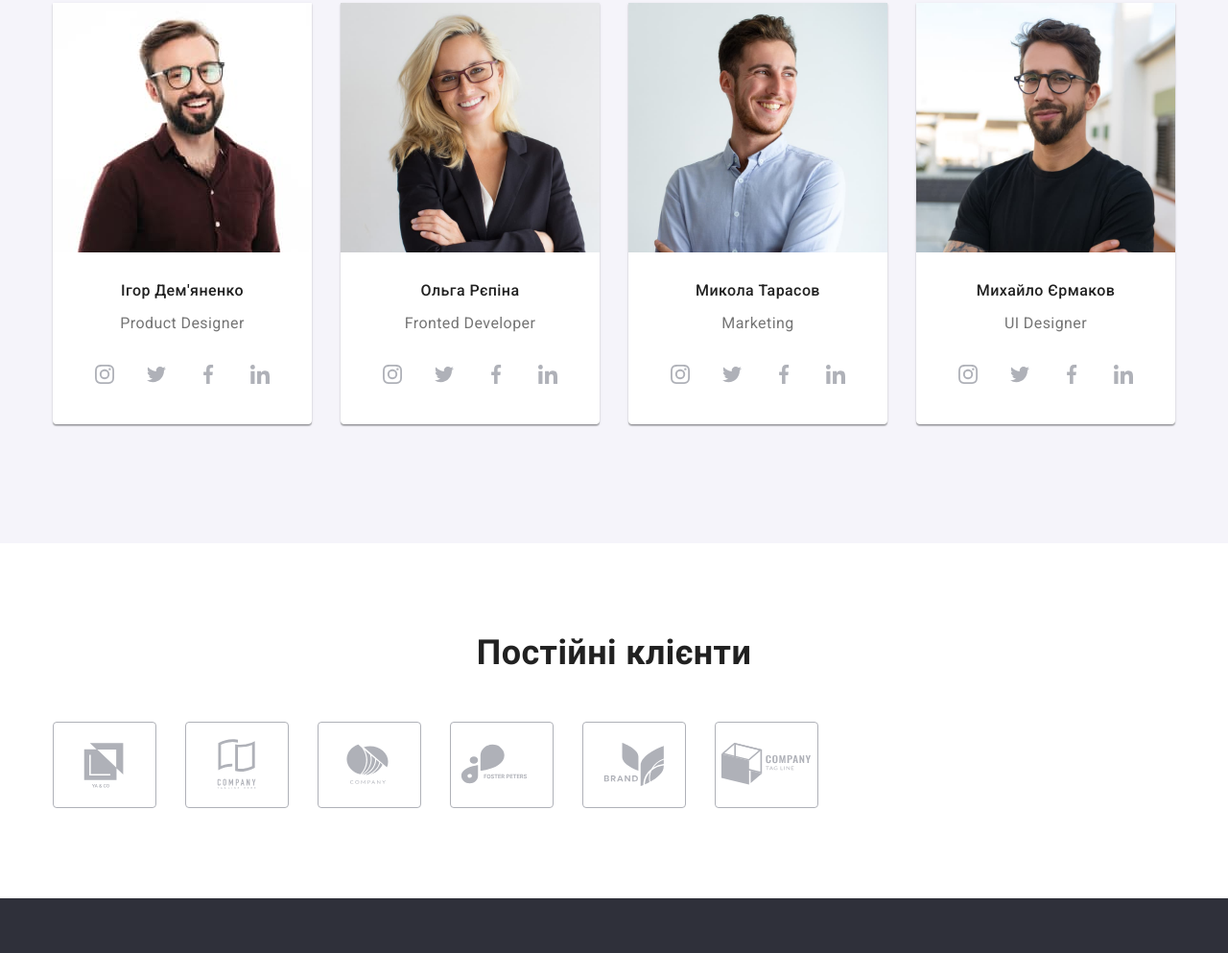
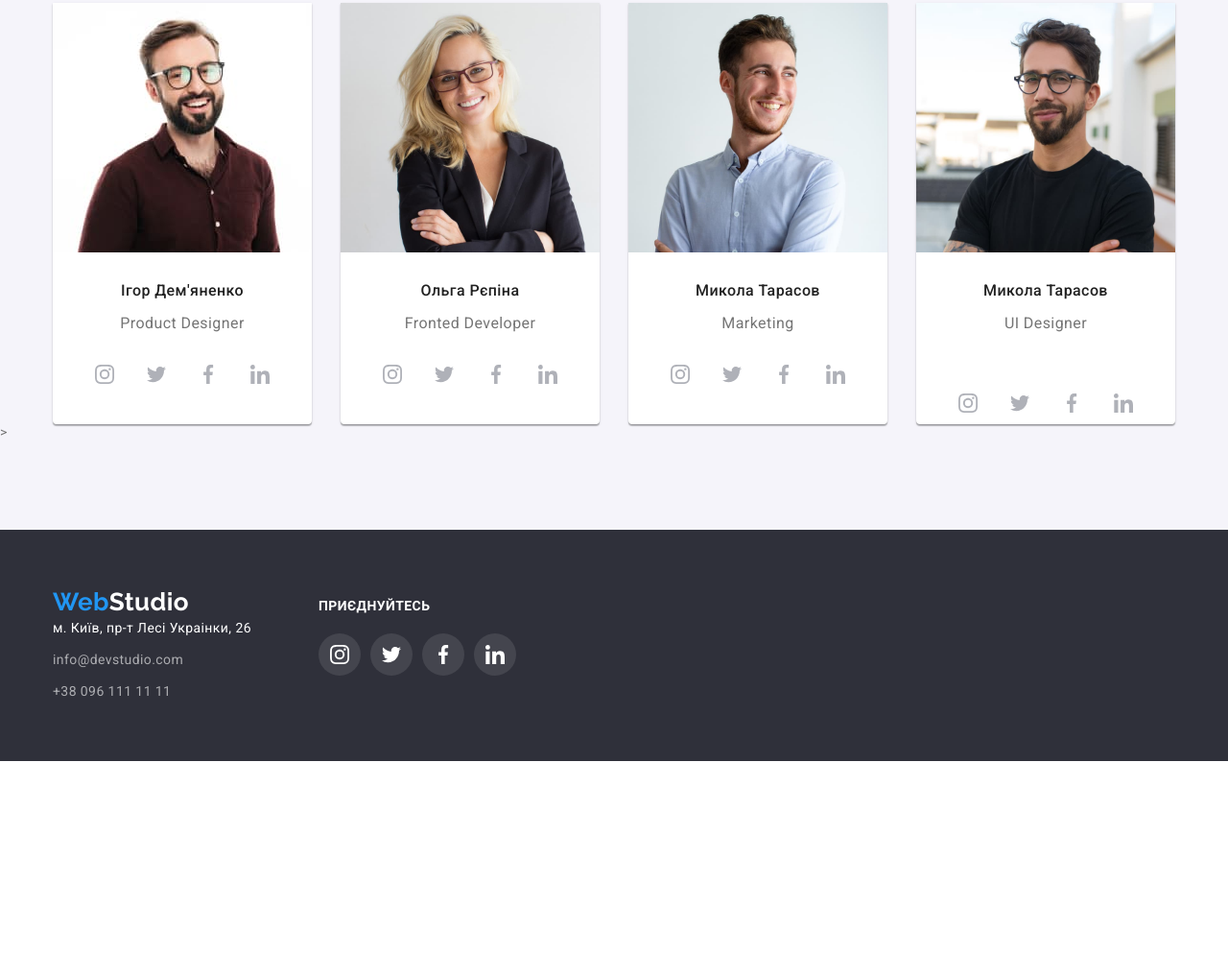
Before and after one commit to Anastasiako6/goit-markup-hw-04, a plain HTML site: page index.html in a window 1280 px wide. Shown: the part 1787-2780 px from the top of the page at 96% size. After the commit the page ends 2580 px from the top, so only its background shows below. Drawn offline with nearby package versions, Linux system fonts and the light colour scheme.

Commit message:
members card

```diff
--- a/css/styles.css
+++ b/css/styles.css
@@ -133,6 +133,8 @@ body {
 
 
 .header-communication-item{
+    display: flex;
+    align-items: center;
     font-weight: 500;
     line-height: 1.14;
     letter-spacing: 0.02em;
@@ -156,6 +158,8 @@ body {
     background-repeat: no-repeat;
     background-position: center;
     background-size: cover;
+    max-width: 1600px;
+    margin: 0 auto;
 }
 
 .hero-title{
@@ -274,27 +278,19 @@ body {
 }
 
 .members-item{
-    padding-bottom: 30px;
+    background-color: #fff;
+    box-shadow: 0px 1px 3px rgba(0, 0, 0, 0.12), 0px 1px 1px rgba(0, 0, 0, 0.14), 0px 2px 1px rgba(0, 0, 0, 0.2);
+    border-radius: 0px 0px 4px 4px;
 }
 
 .members-item:not(:last-child){
-    width: 270px;
     margin-right: 30px;
 }
 
 .members-list{
     display: flex;
 }
-.members-card{
-    width: 270px;
-    background-color: #fff;
-    box-shadow: 0px 1px 3px rgba(0, 0, 0, 0.12), 0px 1px 1px rgba(0, 0, 0, 0.14), 0px 2px 1px rgba(0, 0, 0, 0.2);
-    border-radius: 0px 0px 4px 4px;
-    padding-bottom: 30px;
-}
-.members-photo{
-    margin-bottom: 30px;
-}
+
 .section-members{
     background-color: var(--color-section-members);
 }
@@ -325,7 +321,6 @@ body {
     line-height: 1.9;
     text-align: center;
 }
-/*  */
 
 /* ----------client----------- */
 
@@ -360,9 +355,7 @@ body {
 .logo-footer-part{
     color: var(--accent-text-color);
 }
-.link{
-    display: inline-block;
-}
+
 .address-item:not(:last-child){
     margin-bottom: 9px;
 }
@@ -544,7 +537,7 @@ body {
     background-color: var(--accent-text-color);
 }
 
-.section-members-link:hover .client-icon, .section-members-link:focus.client-icon{
+.section-members-link:hover .client-icon, .section-members-link:focus .client-icon{
     fill: var(--primary-white-color);
 }
 
@@ -583,3 +576,10 @@ body {
 .client-link:hover .client-icon, .client-link:focus .client-icon{
     fill: var(--accent-text-color);
 }
+
+
+
+.members-card{
+    padding-top: 30px;
+    padding-bottom: 30px;
+}
--- a/index.html
+++ b/index.html
@@ -96,6 +96,7 @@
                 </ul>
             </div>
         </section>
+
         <section class="work-example section">
            <div class="container">
             <h2 class="section-title padding-title">Чим ми займаємось</h2>
@@ -106,13 +107,14 @@
             </ul>
            </div>
         </section>
+
         <section class="section-members section">
             <div class="container">
                 <h2 class="section-title members padding-title">Наша команда</h2>
                 <ul class="members-list list">
                     <li class="members-item">
+                        <img class="members-photo" src="./images/team_card_1.jpg" alt="Фото Ігор Дем'яненко" width="270" height="260">
                         <div class="members-card">
-                            <img class="members-photo" src="./images/team_card_1.jpg" alt="Фото Ігор Дем'яненко" width="270" height="260">
                             <h3 class="section-members-name">Ігор Дем'яненко</h3>
                             <p class="section-members-job">Product Designer</p>
                             <ul class="section-members-list list">
@@ -153,8 +155,8 @@
                     </li>
 
                     <li class="members-item">
+                        <img class="members-photo" src="./images/team_card_2.jpg" alt="Фото Ольга Рєпіна" width="270" height="260">
                         <div class="members-card">
-                            <img class="members-photo" src="./images/team_card_2.jpg" alt="Фото Ольга Рєпіна" width="270" height="260">
                             <h3 class="section-members-name">Ольга Рєпіна</h3>
                             <p class="section-members-job">Fronted Developer</p>
                             <ul class="section-members-list list">
@@ -195,8 +197,8 @@
                     </li>
 
                     <li class="members-item">
+                        <img class="members-photo" src="./images/team_card_3.jpg" alt="Фото Микола Тарасов" width="270" height="260">
                         <div class="members-card">
-                            <img class="members-photo" src="./images/team_card_3.jpg" alt="Фото Микола Тарасов" width="270" height="260">
                             <h3 class="section-members-name">Микола Тарасов</h3>
                             <p class="section-members-job">Marketing</p>
                             <ul class="section-members-list list">
@@ -237,10 +239,11 @@
                     </li>
 
                     <li class="members-item">
+                        <img class="members-photo" src="./images/team_card_4.jpg" alt="Фото Михайло Єрмаков" width="270" height="260">
                         <div class="members-card">
-                            <img class="members-photo" src="./images/team_card_4.jpg" alt="Фото Михайло Єрмаков" width="270" height="260">
-                            <h3 class="section-members-name">Михайло Єрмаков </h3>
+                            <h3 class="section-members-name">Микола Тарасов</h3>
                             <p class="section-members-job">UI Designer</p>
+                        </div>
                             <ul class="section-members-list list">
                                 <li class="section-members-item">
                                     <a href="" class="section-members-link link" target="_blank"
@@ -275,65 +278,9 @@
                                     </a>
                                 </li>
                             </ul>
-                        </div>
                     </li>
                 </ul>
-            </div>
-        </section>
-        <section class="client section">
-            <div class="container">
-                <h2 class="section-title">Постійні клієнти</h2>
-                <ul class="client-list list">
-                    <li class="client-item">
-                        <a href="" class="client-link link" target="_blank"
-                            rel="noopener noreferrer nofollow">
-                            <svg class="client-icon" width="106" height="60">
-                                <use href="./images/icons.svg#icon-logo-1"></use>
-                            </svg>
-                        </a>
-                    </li>
-                    <li class="client-item">
-                        <a href="" class="client-link link" target="_blank"
-                            rel="noopener noreferrer nofollow">
-                            <svg class="client-icon" width="106" height="60">
-                                <use href="./images/icons.svg#icon-logo-2"></use>
-                            </svg>
-                        </a>
-                    </li>
-                    <li class="client-item">
-                        <a href="" class="client-link link" target="_blank"
-                            rel="noopener noreferrer nofollow">
-                            <svg class="client-icon" width="106" height="60">
-                                <use href="./images/icons.svg#icon-logo-3"></use>
-                            </svg>
-                        </a>
-                    </li>
-                    <li class="client-item">
-                        <a href="" class="client-link link" target="_blank"
-                            rel="noopener noreferrer nofollow">
-                            <svg class="client-icon" width="106" height="60">
-                                <use href="./images/icons.svg#icon-logo-4"></use>
-                            </svg>
-                        </a>
-                    </li>
-                    <li class="client-item">
-                        <a href="" class="client-link link" target="_blank"
-                            rel="noopener noreferrer nofollow">
-                            <svg class="client-icon" width="106" height="60">
-                                <use href="./images/icons.svg#icon-logo-5"></use>
-                            </svg>
-                        </a>
-                    </li>
-                    <li class="client-item">
-                        <a href="" class="client-link link" target="_blank"
-                        rel="noopener noreferrer nofollow">
-                            <svg class="client-icon" width="106" height="60">
-                                <use class="" href="./images/icons.svg#icon-logo-6"></use>
-                            </svg>
-                        </a>
-                    </li>
-                </ul>
-            </div>
+            </div>>
         </section>
     </main>
 
@@ -348,6 +295,7 @@
                         <li class="address-item"><a class="address-link-hue" href="mailto:info@devstudio.com">info@devstudio.com</a></li>
                         <li class="address-item"><a class="address-link-hue" href="tel:+380961111111">+38 096 111 11 11</a></li>
                     </ul>
+                </address>
             </div>
                 <div class="soc-footer">
                     <p class="join-in">приєднуйтесь</p>
@@ -382,10 +330,10 @@
                         </li>
                     </ul>
                 </div>
-            </address>
 
         </div>
     </footer>
+
 </body>
 
 </html>
```
Lines whose indentation alone changed are shown as unchanged.
